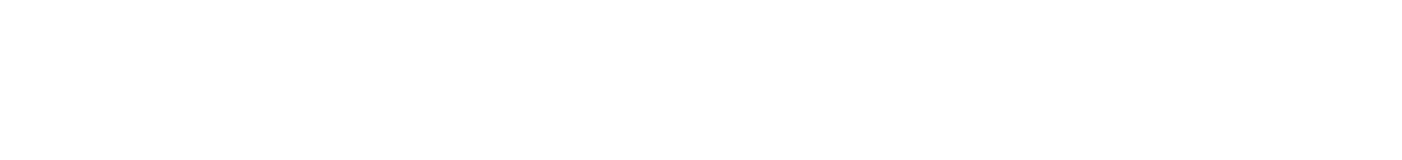
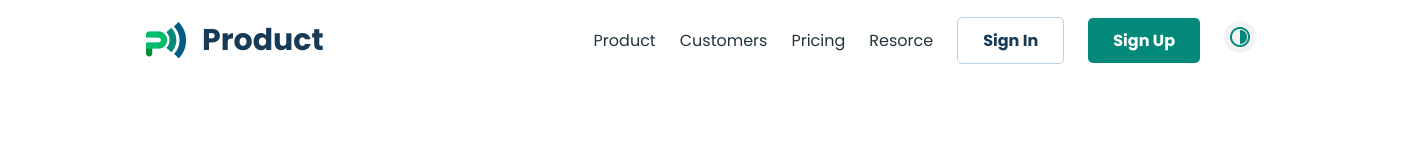
Before and after one commit to AnnomsDev/my-product-community, a plain HTML site: page index.html in a window 1280 px wide. Shown: the whole page, 1402 px wide, since content can reach past the window. Drawn offline with Linux system fonts and the light colour scheme.

Commit message:
header section added

```diff
--- a/css/style.css
+++ b/css/style.css
@@ -0,0 +1,55 @@
+/* Google font: poppin */
+@import url('https://fonts.googleapis.com/css2?family=Poppins:wght@400;500;700&display=swap');
+
+/* common css and utilities */
+body{
+    font-family: 'Poppins', sans-serif;
+    width: 1110px;
+    margin: 0 auto;
+    padding: 0 146px;
+    color: #22343D;
+}
+
+header{
+    height: 80px;
+    display: flex;
+    align-items: center;
+    justify-content: space-between;
+}
+#logo{
+    display: flex;
+    align-items: center;
+
+}
+#logo span{
+    color: #173A56;
+    font-size: 30px;
+    font-weight: 700;
+    margin-left: 16px;
+}
+#navigation{
+    display: flex;
+    align-items: center;
+}
+#navigation a{
+    text-decoration: none;
+    font-size: 16px;
+    color: #22343D;
+    margin-left: 24px;
+}
+.btn-sign-in{
+    border: 1px solid #BCD0E5;
+    border-radius: 5px;
+    padding: 10px 25px;
+    color: #173A56 !important;
+    font-size: 16px;
+    font-weight: 600;
+}
+.btn-sign-up{
+    border-radius: 5px;
+    padding: 10px 25px;
+    font-size: 16px;
+    font-weight: 600;
+    color: white !important;
+    background-color: #02897A;
+}
--- a/index.html
+++ b/index.html
@@ -1,12 +1,32 @@
 <!DOCTYPE html>
 <html lang="en">
+
 <head>
     <meta charset="UTF-8">
     <meta http-equiv="X-UA-Compatible" content="IE=edge">
     <meta name="viewport" content="width=device-width, initial-scale=1.0">
+    <link rel="stylesheet" href="css/style.css">
     <title>Product</title>
 </head>
+
 <body>
+    <header>
+        <div id="logo">
+            <img src="img/logo-main.png" alt="">
+            <span>Product</span>
+        </div>
+        <div id="navigation">
+            <a href="#">Product</a>
+            <a href="#">Customers</a>
+            <a href="#">Pricing</a>
+            <a href="#">Resorce</a>
+            <a href="#" class="btn-sign-in">Sign In</a>
+            <a href="#" class="btn-sign-up">Sign Up</a>
+            <a href=""><img src="img/toggle.png" alt=""></a>
+        </div>
+    </header>
+
 
 </body>
+
 </html>
```
Also changed, not shown: img/logo-main.png (renamed from img/Group 190.png), img/toggle.png (renamed from img/Frame 49.png).
